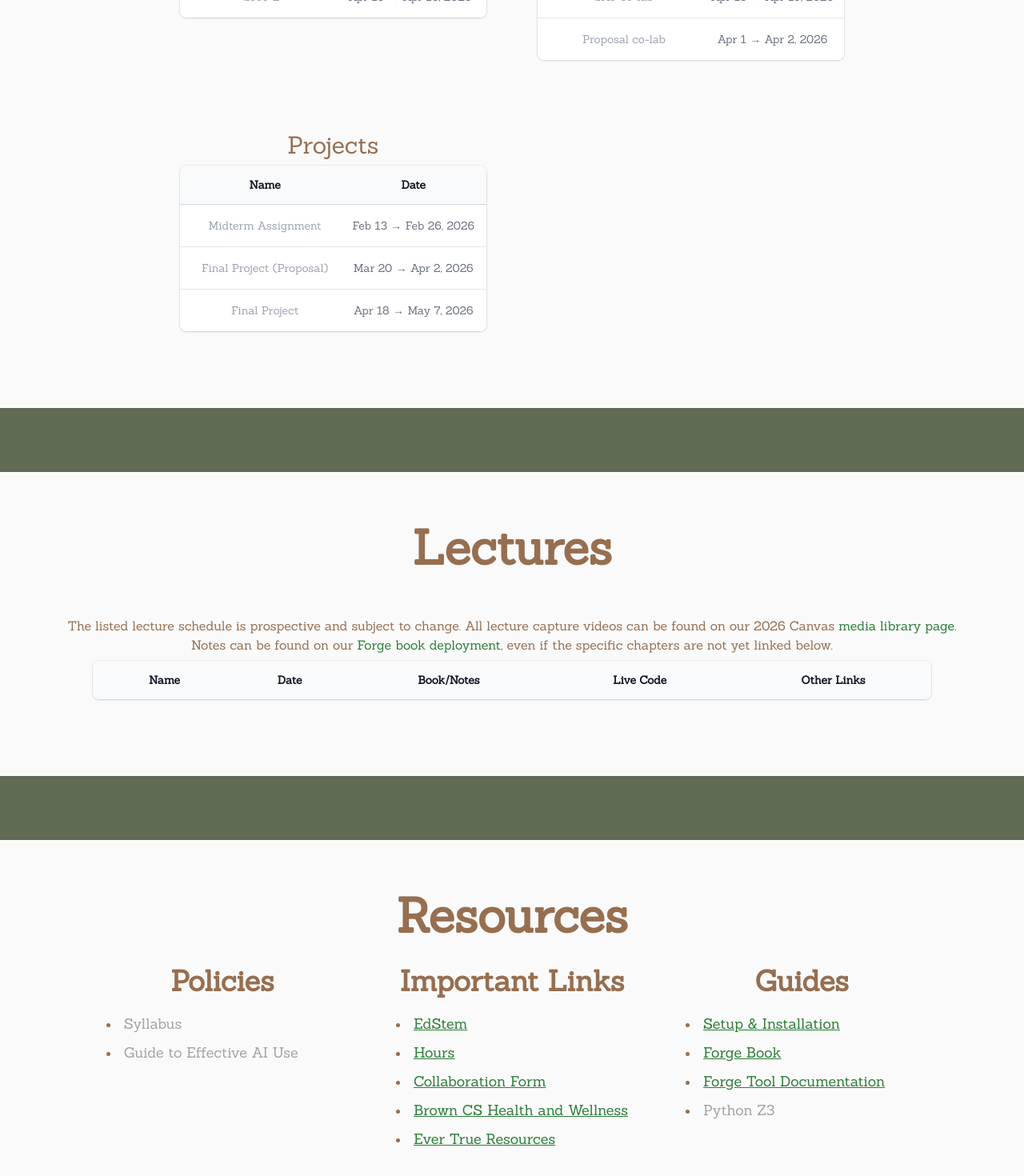
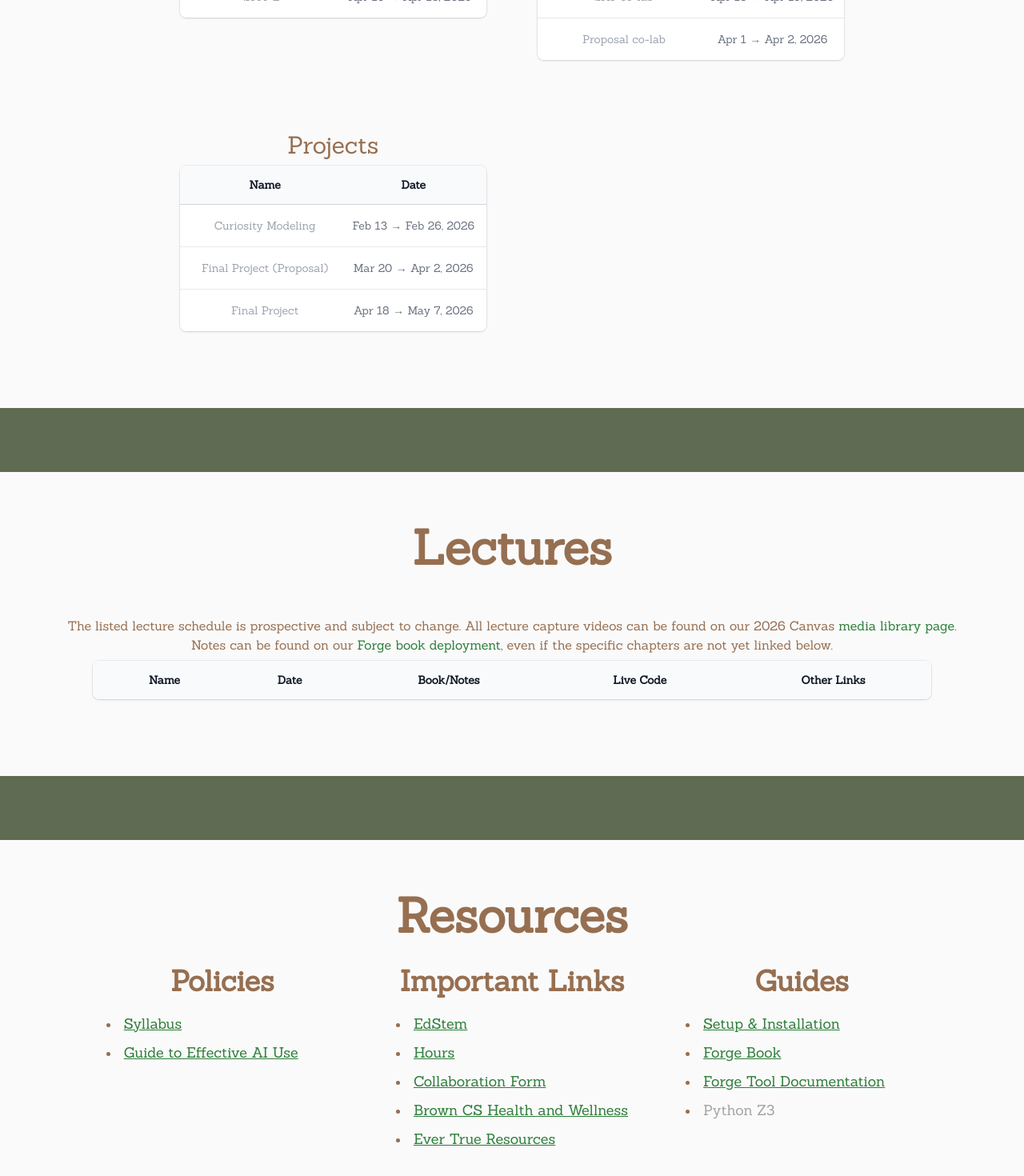
Before and after one commit to csci1710/2026, a React (Create React App) app in the folder my-app/: page / in a window 1280 px wide. Shown: the part 2686-4156 px from the top of the page at 80% size. Built offline with nearby package versions, Linux system fonts and the light colour scheme; a web font is replaced by a local one.

Commit message:
syllabus

```diff
--- a/my-app/src/SITE_DATA.ts
+++ b/my-app/src/SITE_DATA.ts
@@ -522,7 +522,7 @@ export const labAssignments: Assignment[] = [
 
 export const projectAssignments: Assignment[] = [
   {
-    name: "Midterm Assignment",
+    name: "Curiosity Modeling",
     dateRange: "Feb 13 → Feb 26, 2026",
     href: "https://hackmd.io/@csci1710/rJm6XmjKT",
     autoReleaseDate: "Feb 13, 2026 15:00:00 EST",
@@ -550,13 +550,11 @@ export const FAQLink: string =
 export const policies: Resource[] = [
   {
     name: "Syllabus",
-    href: "",
-    // "https://docs.google.com/document/d/1tk0HNlvfhKPG8qVTdeZkbNdr1riRtZelWzsGt1NyZ7g/edit?usp=sharing",
+    href: "https://docs.google.com/document/d/1tk0HNlvfhKPG8qVTdeZkbNdr1riRtZelWzsGt1NyZ7g/edit?usp=sharing",
   },
   {
     name: "Guide to Effective AI Use",
-    href: "",
-    // href: "https://docs.google.com/document/d/1_uj3kxTXzTSVpDodqQpLLaCZKT5y9x-oznn3cnlx4SQ/edit?usp=sharing",
+    href: "https://docs.google.com/document/d/1_uj3kxTXzTSVpDodqQpLLaCZKT5y9x-oznn3cnlx4SQ/edit?usp=sharing",
   },
   // {
   //   name: "Collaboration Policy",
```
